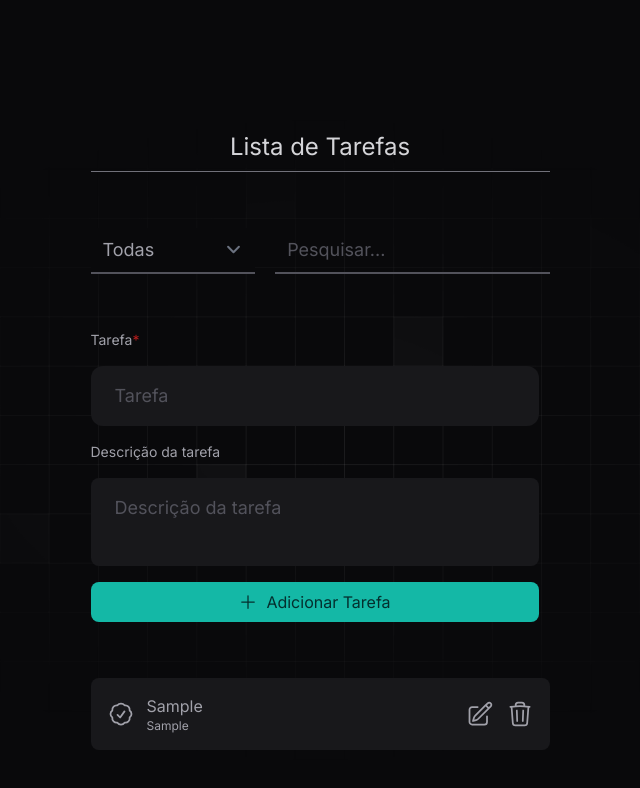
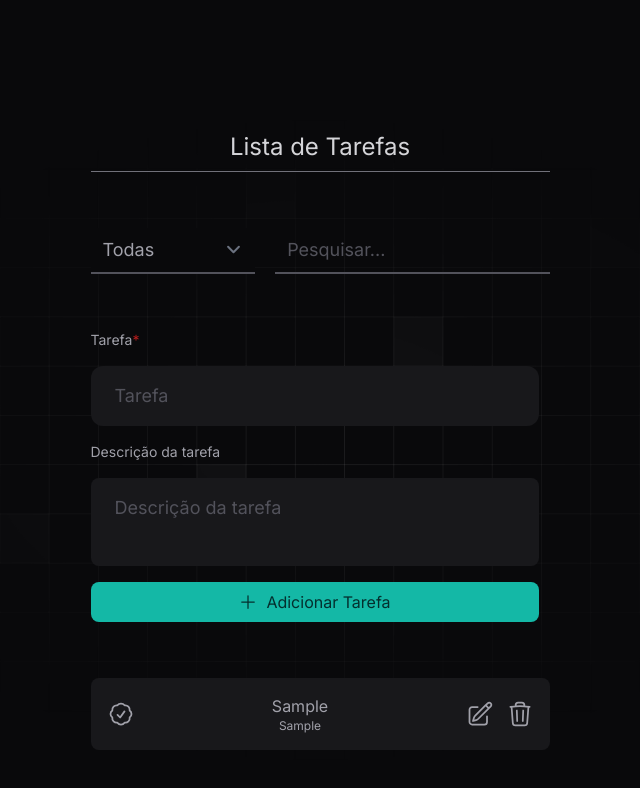
Before and after one commit to ghsaraiva/to-do-list-react, a React (Vite) app: page / in a window 1280 px wide. Both pictures are taken after typing "Sample", "Sample" into the empty fields and a click on the button "Adicionar Tarefa". Shown: the top 788 px of the page, without its empty margins (320-960 px from the left). Built offline with nearby package versions, Linux system fonts and the light colour scheme.

Commit message:
solved: task title and description align center

```diff
--- a/src/steps/complete-and-delete-task-step.jsx
+++ b/src/steps/complete-and-delete-task-step.jsx
@@ -8,7 +8,7 @@ function CompleteAndDeleteTaskStep({ deleteItem, itemsList, markAsComplete, open
                     .filter((item) => item.task.toLowerCase().includes(search.toLowerCase()))
                     .filter((item) => filter === "all" ? true : filter === "completed" ? item.isCompleted : !item.isCompleted)
                     .map((item) => (
-                        <div key={item.id} className={`flex items-center gap-3 p-4 rounded-lg ${item.isCompleted ? "bg-lime-950 text-lime-900" : "bg-zinc-900 text-zinc-400"} w-full`}>
+                        <div key={item.id} className={`flex items-center gap-3 p-4 rounded-lg text-center ${item.isCompleted ? "bg-lime-950 text-lime-900" : "bg-zinc-900 text-zinc-400"} w-full`}>
                             <button title="Concluir tarefa" onClick={() => markAsComplete(item.id)}>
                                 <CheckBadgeIcon className={`w-7 h-7 ${item.isCompleted ? "text-lime-400" : "text-zinc-400 hover:text-zinc-50"}`} />
                             </button>
```
